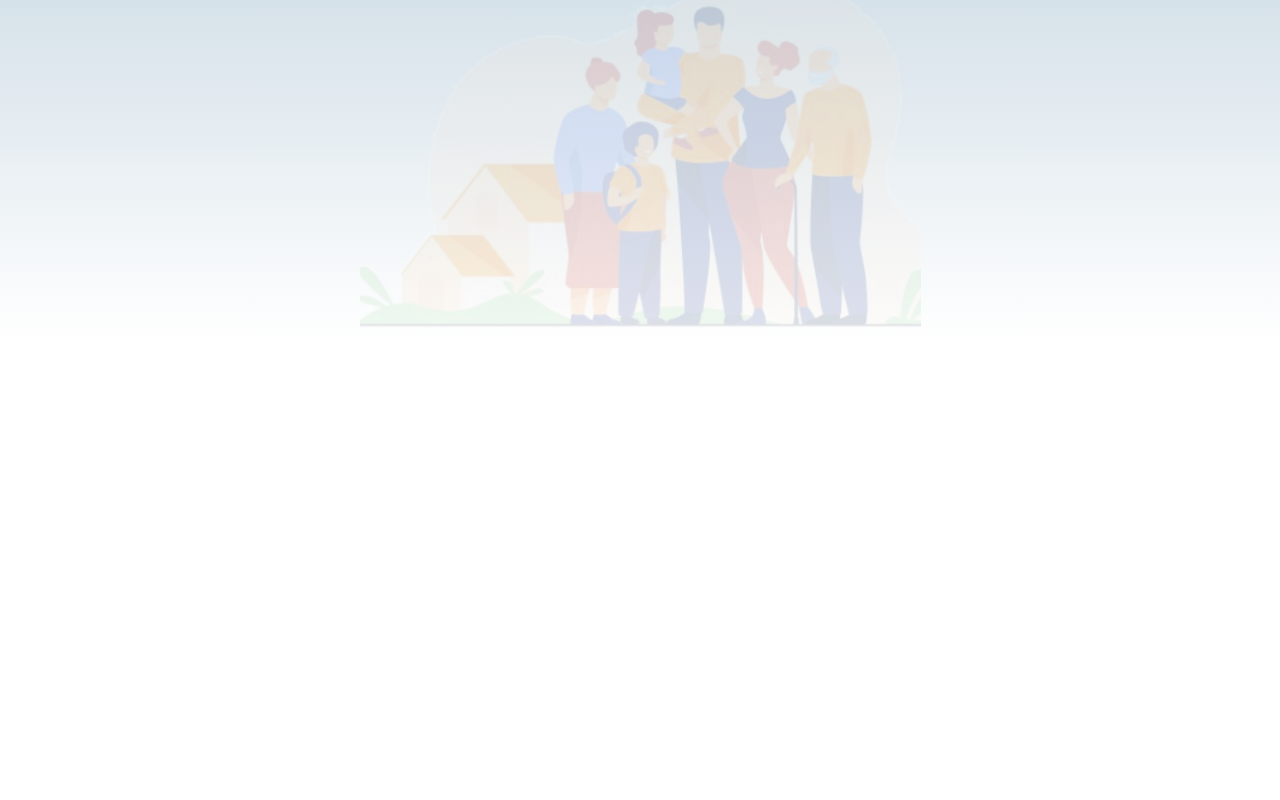
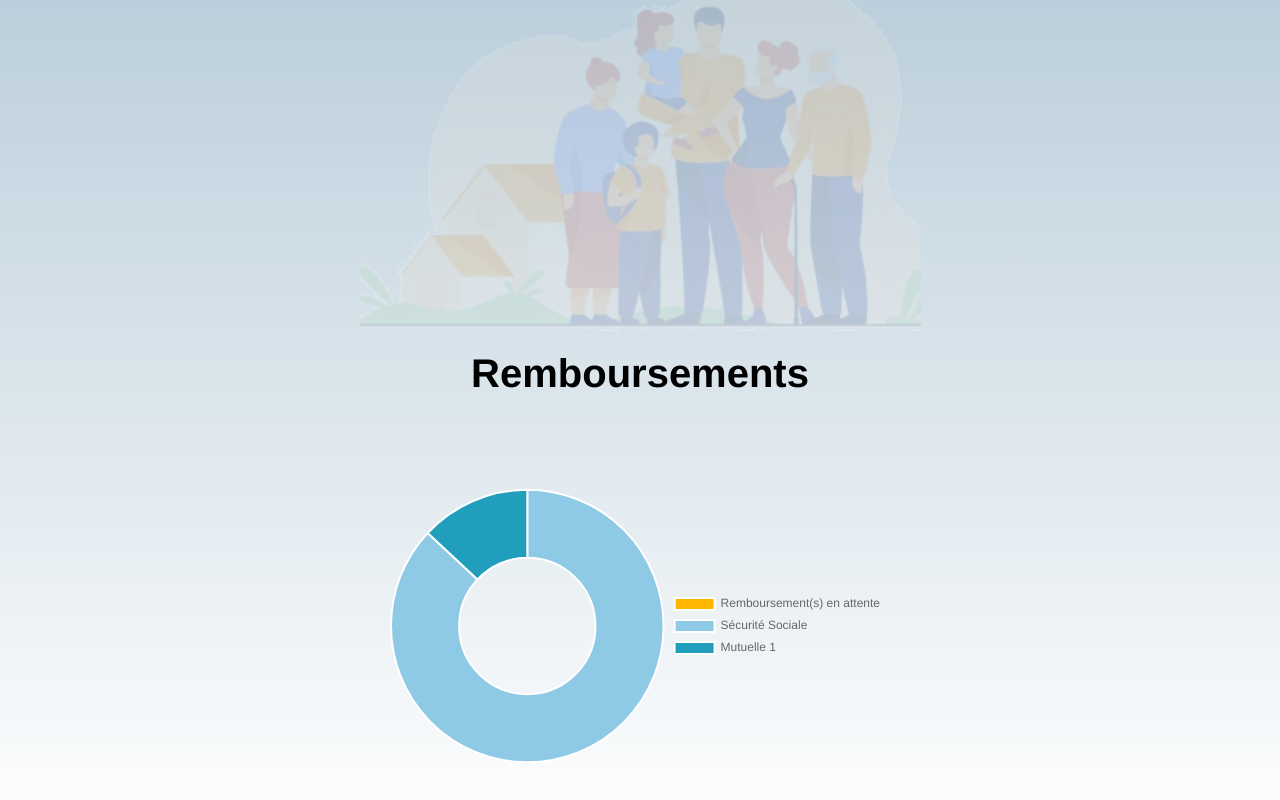
Before and after one commit to WildCodeSchool/remoteFR-R2dwild-P3-secuel-front, a React (Create React App) app: page / in a window 1280 px wide. Shown: the part 677-1477 px from the top of the page. Before the commit the page ends 1019 px from the top, so only its background shows below. Built offline with nearby package versions, Linux system fonts and the light colour scheme.

Commit message:
Add dynamic donut component

```diff
--- a/package.json
+++ b/package.json
@@ -7,7 +7,10 @@
     "@testing-library/react": "^11.2.5",
     "@testing-library/user-event": "^12.8.1",
     "axios": "^0.21.1",
+    "chart.js": "^2.9.4",
+    "chartjs-plugin-datalabels": "^0.7.0",
     "react": "^17.0.1",
+    "react-chartjs-2": "^2.11.1",
     "react-dom": "^17.0.1",
     "react-router-dom": "^5.2.0",
     "react-scripts": "4.0.3",
--- a/src/App.js
+++ b/src/App.js
@@ -1,10 +1,11 @@
 import React from 'react'
 import Home from './screen/Home'
 
-import { BrowserRouter as Router, Switch, Route } from 'react-router-dom'
+import { Switch, Route } from 'react-router-dom'
 
 import './App.css'
 
+import Donut from './components/Donut'
 import Events from './components/Events'
 import Footer from './components/Footer'
 import Header from './components/Header'
@@ -18,15 +19,11 @@ const App = () => {
         <Home />
         <Events />
         <Footer />
-      </div>
-
-      <div>
-        <Router>
-          <Switch>
-            <Route exact path='/' component={Home} />
-            <Route path='/CreateUser' component={CreateUser} />
-          </Switch>
-        </Router>
+        <Donut />
+        <Switch>
+          <Route exact path='/' component={Home} />
+          {/* <Route path='/CreateUser' component={CreateUser} /> */}
+        </Switch>
       </div>
     </div>
   )
--- /dev/null
+++ b/src/components/Donut.css
@@ -0,0 +1,4 @@
+.Donut {
+  justify-content: center;
+  align-items: center;
+}
--- /dev/null
+++ b/src/components/Donut.js
@@ -0,0 +1,68 @@
+// import { getDefaultNormalizer } from '@testing-library/dom'
+import React from 'react'
+import { Doughnut } from 'react-chartjs-2'
+import 'chartjs-plugin-datalabels'
+
+import './Donut.css'
+
+export default function Donut(label) {
+  const array = label.nonrembours
+    ? [
+        'Remboursement en attente',
+        'Sécurité Sociale',
+        'Mutuelle 1',
+        'Non remboursé'
+      ]
+    : ['Remboursement(s) en attente', 'Sécurité Sociale', 'Mutuelle 1']
+
+  return (
+    <div>
+      <Doughnut
+        className='Donut'
+        data={{
+          labels: array,
+          datasets: [
+            {
+              label: 'montants remboursés en euros',
+              data: ['0', '20', '3'],
+              backgroundColor: ['#ffb703', '#8ecae6', '#219ebc'],
+              borderColor: 'white',
+              borderWidth: 2,
+              datalabels: {
+                display: true,
+                color: 'white',
+                anchor: 'end',
+                align: 'start',
+                offset: -10,
+                borderWidth: 2,
+                borderColor: 'white',
+                borderRadius: 25,
+                backgroundColor: context => {
+                  return context.dataset.backgroundColor
+                },
+                formatter: value => {
+                  return value + '€'
+                }
+              }
+            }
+          ]
+        }}
+        height={500}
+        width={500}
+        // devicePixelRatio={0.5}
+        options={{
+          title: {
+            display: true,
+            text: 'Remboursements',
+            fontColor: 'black',
+            position: 'top',
+            fontSize: 40
+          },
+          legend: {
+            position: 'right'
+          }
+        }}
+      />
+    </div>
+  )
+}
```
Also changed, not shown: 1 other file (tests, documents, lock files or other folders).
